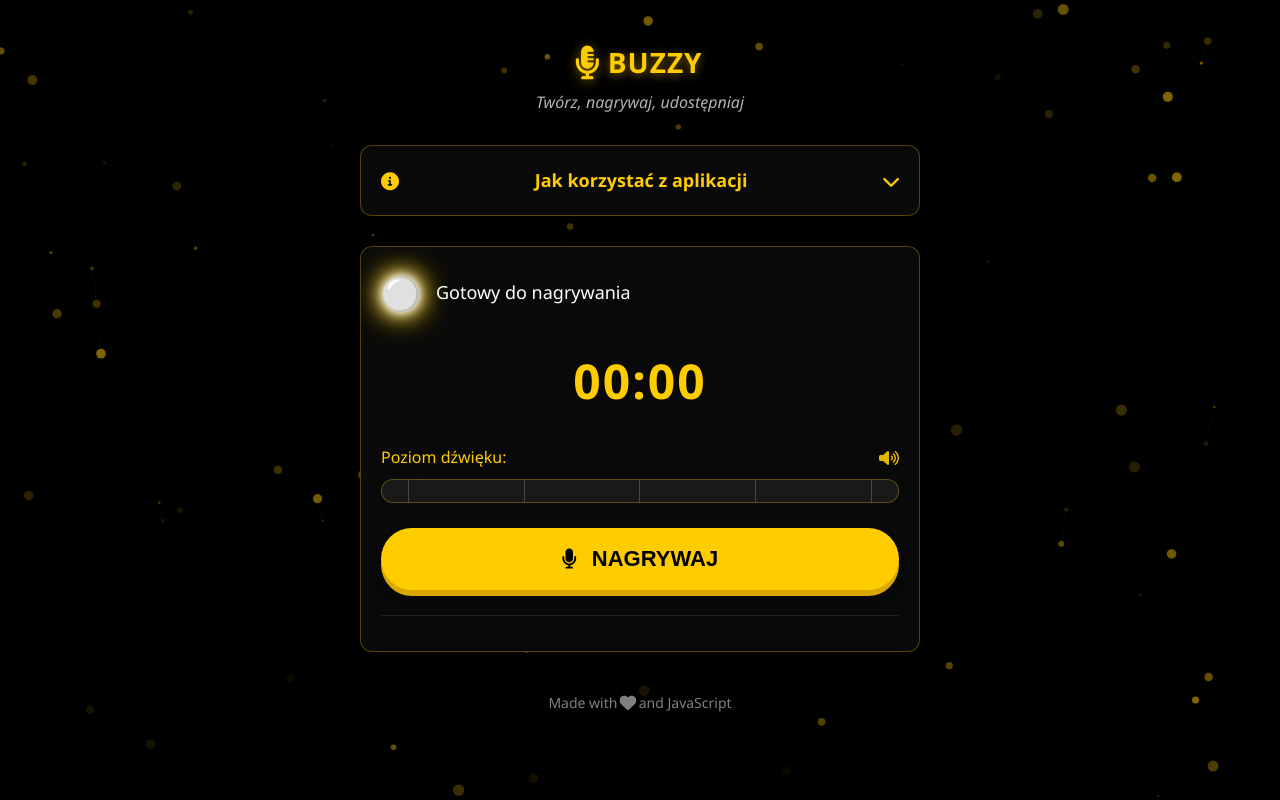
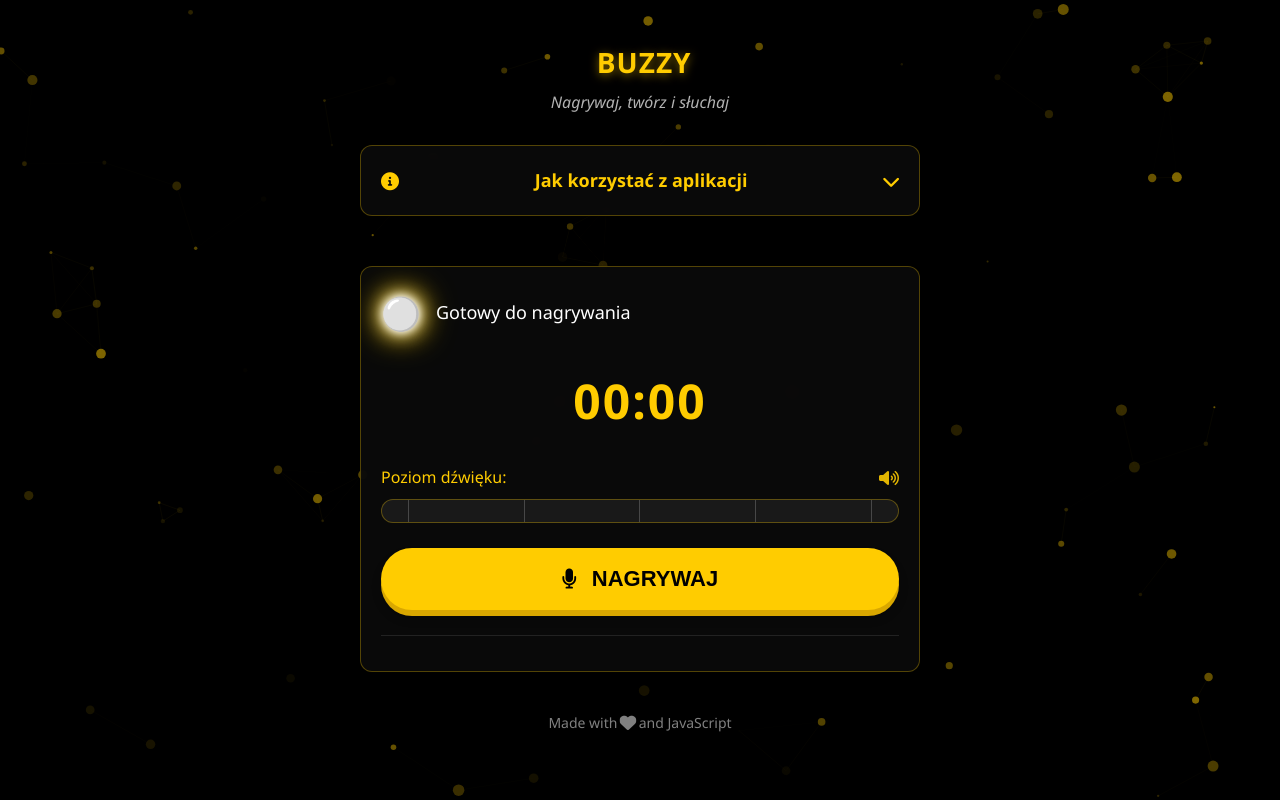
Before and after one commit to Kvmyk/Buzzy, a plain HTML site: page index.html in a window 1280 px wide. Drawn offline with Linux system fonts and the light colour scheme.

Commit message:
small changes

```diff
--- a/index.html
+++ b/index.html
@@ -18,8 +18,8 @@
 
     <div class="main-container">
         <div class="app-header">
-            <h1 class="header"><i class="fas fa-microphone-alt pulse-icon"></i> BUZZY</h1>
-            <div class="tagline">Twórz, nagrywaj, udostępniaj</div>
+            <h1 class="header"><i class="fas fa-regular fa-bee pulse-icon"></i> BUZZY</h1>
+            <div class="tagline">Nagrywaj, twórz i słuchaj</div>
         </div>
 
         <div class="card info-card">
@@ -36,6 +36,7 @@
                 </ol>
                 <div class="app-features">
                     <div class="feature"><i class="fas fa-cloud-upload-alt"></i> Automatyczny upload</div>
+                    <div class="feature"><i class="fas fa-spotify"></i> Generowanie playlisty Spotify</div>
                     <div class="feature"><i class="fas fa-mobile-alt"></i> Dostosowana do urządzeń mobilnych</div>
                 </div>
             </div>
--- a/styles.css
+++ b/styles.css
@@ -80,6 +80,7 @@ body {
     display: flex;
     flex-direction: column;
     gap: 25px;
+    margin-top: 10px;
 }
 
 /* Nagłówek aplikacji */
@@ -105,7 +106,7 @@ body {
 
 /* Box informacyjny */
 .info-card {
-    margin-bottom: 10px;
+    margin-bottom: 20px;
 }
 
 .card-header {
@@ -125,38 +126,46 @@ body {
 }
 
 .card-content.show {
-    max-height: 500px;
-    margin-top: 15px;
+    max-height: 600px;
+    margin-top: 20px;
+    margin-bottom: 10px;
 }
 
 .instructions {
     padding-left: 20px;
-    margin-bottom: 15px;
+    margin-bottom: 20px;
 }
 
 .instructions li {
-    margin-bottom: 8px;
+    margin-bottom: 10px;
+    line-height: 1.7;
 }
 
 .app-features {
     display: flex;
     flex-wrap: wrap;
-    gap: 10px;
-    margin-top: 15px;
+    gap: 12px;
+    margin-top: 20px;
+    margin-bottom: 10px;
 }
 
 .feature {
     background-color: rgba(255, 204, 0, 0.1);
-    padding: 8px 12px;
+    padding: 10px 14px;
     border-radius: 20px;
     font-size: 14px;
     display: flex;
     align-items: center;
-    gap: 5px;
+    gap: 8px;
 }
 
 .feature i {
     color: var(--primary-color);
+}
+
+/* Ikona Spotify */
+.fa-spotify:before {
+    content: "\f1bc";
 }
 
 /* Status box */
```
